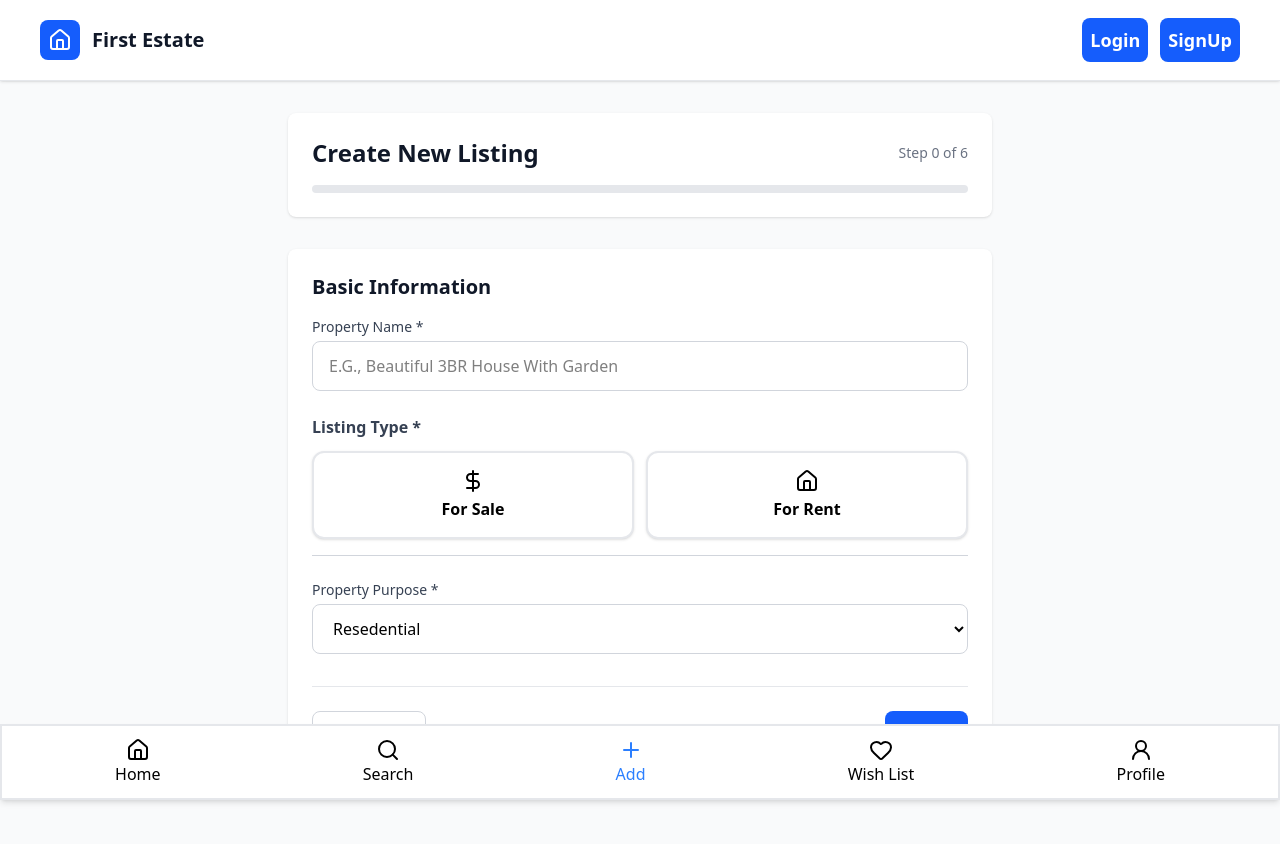
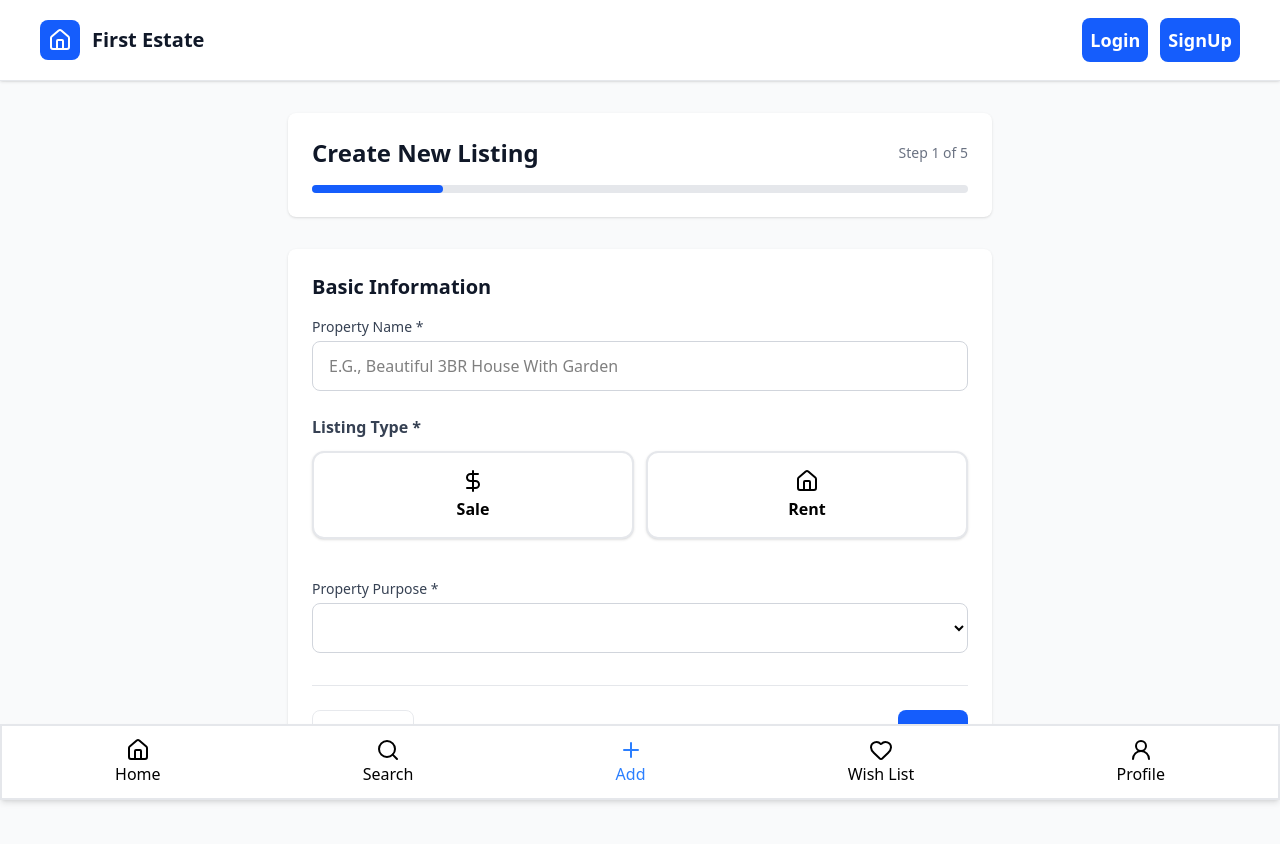
Before and after one commit to o064/REstate-front-end, a React (Vite) app: page /add in a window 1280 px wide. Shown: the top 844 px of the page. Built offline with nearby package versions, Linux system fonts and the light colour scheme.

Commit message:
handle steps and form validation and submit

```diff
--- a/src/components/AddListing/BasicInfoStep.tsx
+++ b/src/components/AddListing/BasicInfoStep.tsx
@@ -1,8 +1,6 @@
-import { useState } from 'react';
 import Input from '../../ui/Input';
 import InputField from '../../ui/InputField';
 import Step from './Step';
-import OptionSelector from '../../ui/OptionSelector';
 import Select from '../../ui/Select';
 import Option from '../../ui/Option';
 import { PropertyPurposeOptions, PropertyTypeOptions } from '../../constants/options';
@@ -12,7 +10,7 @@ import { ControlledSelector } from '../../ui/ControllerSelector';
 import ErrorMessage from '../../ui/ErrorMessage';
 
 function BasicInfoStep() {
-  const { register, control } = useFormContext();
+  const { register, control, trigger } = useFormContext();
   return (
     <Step title="basic information">
       {/* property name */}
--- a/src/components/AddListing/ImageUploadStep.tsx
+++ b/src/components/AddListing/ImageUploadStep.tsx
@@ -0,0 +1,5 @@
+function ImageUploadStep() {
+  return <div></div>;
+}
+
+export default ImageUploadStep;
--- a/src/constants/options.tsx
+++ b/src/constants/options.tsx
@@ -17,8 +17,8 @@ export const PropertyPurposeOptions = [
   { value: 'other', label: 'other' },
 ];
 export const PropertyTypeOptions = [
-  { value: 'for sale', icon: <DollarSign /> },
-  { value: 'for rent', icon: <Home /> },
+  { value: 'sale', icon: <DollarSign /> },
+  { value: 'rent', icon: <Home /> },
 ];
 export const amenityOptions = [
   { value: 'parking', label: 'Parking', icon: <Car /> },
--- a/src/pages/AddListing.tsx
+++ b/src/pages/AddListing.tsx
@@ -3,30 +3,88 @@ import BasicInfoStep from '../components/AddListing/BasicInfoStep';
 import DescriptionAmenitiesStep from '../components/AddListing/DescriptionAmenitiesStep';
 import LocationStep from '../components/AddListing/LocationStep';
 import PricePropertyDetailsStep from '../components/AddListing/PricePropertyDetailsStep';
+import Button from '../ui/Button';
+import { useEffect, useState } from 'react';
+import ImageUploadStep from '../components/AddListing/ImageUploadStep';
+import { CheckCircle } from 'lucide-react';
+import type { ListingFormInputs } from '../types/property';
+export const stepFields: Record<number, (keyof ListingFormInputs)[]> = {
+  1: ['name', 'purpose', 'type'],
+  2: ['address', 'city'],
+  3: ['price', 'square', 'bedrooms', 'bathrooms'],
+  4: ['description', 'amenities'],
+  5: ['images'],
+};
+function AddListing() {
+  const methods = useForm<ListingFormInputs>({
+    mode: 'onChange',
+    defaultValues: {
+      name: '',
+      purpose: 'sale',
+      type: 'residentail',
+      address: '',
+      city: '',
+      price: 0,
+      square: 0,
+      bedrooms: 0,
+      bathrooms: 1,
+      description: '',
+      amenities: [],
+      images: [],
+    },
+  });
+  const [step, setStep] = useState<number>(1);
 
-function AddListing() {
-  const methods = useForm({
-    mode: 'onChange',
-  });
-  const step = 0;
+  async function nextStep() {
+    if (step >= 5) return;
+    const isStepValid = await methods.trigger(stepFields[step]);
+    if (!isStepValid) return; // stop if validation fails
+    setStep((step) => step + 1);
+  }
+  function prevStep() {
+    if (step <= 1) return;
+    setStep((step) => step - 1);
+  }
   function onSubmit(data: any) {
     console.log(data);
   }
+  //  scroll to top when step changes
+  useEffect(() => {
+    window.scrollTo({ top: 0, behavior: 'smooth' });
+  }, [step]);
+
+  if (step === 6) {
+    return (
+      <div className="min-h-screen bg-gradient-to-br from-green-50 to-blue-50 flex items-center justify-center p-4">
+        <div className="max-w-md w-full bg-white rounded-xl shadow-lg p-8 text-center">
+          <div className="w-16 h-16 bg-green-100 rounded-full flex items-center justify-center mx-auto mb-4">
+            <CheckCircle className="h-8 w-8 text-green-600" />
+          </div>
+          <h2 className="text-2xl font-bold text-gray-900 mb-2">Listing Created!</h2>
+          <p className="text-gray-600 mb-4">
+            Your property has been successfully listed on First Estate.
+          </p>
+          <p className="text-sm text-gray-500">Redirecting to home page...</p>
+        </div>
+      </div>
+    );
+  }
+
   return (
-    <div className="min-h-screen bg-gray-50 py-8">
+    <main className=" min-h-screen bg-gray-50 py-8">
       <div className="max-w-3xl mx-auto px-4 sm:px-6 lg:px-8">
         {/* Header */}
         <div className="bg-white rounded-lg shadow-sm p-6 mb-8">
           <div className="flex items-center justify-between mb-4">
             <h1 className="text-2xl font-bold text-gray-900">Create New Listing</h1>
-            <div className="text-sm text-gray-500">Step {step} of 6</div>
+            <div className="text-sm text-gray-500">Step {step} of 5</div>
           </div>
 
           {/* Progress Bar */}
           <div className="w-full bg-gray-200 rounded-full h-2">
             <div
               className="bg-blue-600 h-2 rounded-full transition-all duration-300"
-              style={{ width: `${(step / 6) * 100}%` }}
+              style={{ width: `${(step / 5) * 100}%` }}
             ></div>
           </div>
         </div>
@@ -35,23 +93,42 @@ function AddListing() {
         <FormProvider {...methods}>
           <form
             onSubmit={methods.handleSubmit(onSubmit)}
-            className="bg-white rounded-lg shadow-sm p-6"
+            className="bg-white rounded-lg shadow-sm p-6 mb-20"
           >
-            {/* step information */}
-            <BasicInfoStep />
+            {/*  information steps */}
+
+            {step == 1 && <BasicInfoStep />}
+            {step == 2 && <LocationStep />}
+            {step == 3 && <PricePropertyDetailsStep />}
+            {step == 4 && <DescriptionAmenitiesStep />}
+            {step == 5 && <ImageUploadStep />}
             {/* Navigation Buttons */}
-            <div className="flex justify-between mt-8 pt-6 border-t border-gray-200">
-              <button className="px-6 py-2 border border-gray-300 rounded-lg text-gray-700 hover:bg-gray-50 disabled:opacity-50 disabled:cursor-not-allowed">
-                Previous
-              </button>
-              <button className="px-6 py-2 bg-blue-600 text-white rounded-lg hover:bg-blue-700">
-                Next
-              </button>
+            <div className="flex justify-between gap-6 mt-8 pt-6 border-t border-gray-200">
+              {step >= 1 && (
+                <Button
+                  variant="secondary"
+                  fullWidth={false}
+                  onClick={prevStep}
+                  type="button"
+                  disabled={step == 1}
+                >
+                  Previous
+                </Button>
+              )}
+              {step < 5 ? (
+                <Button variant="primary" fullWidth={false} onClick={nextStep} type="button">
+                  Next
+                </Button>
+              ) : (
+                <Button variant="primary" fullWidth={false} onClick={nextStep} type="submit">
+                  Create Listing
+                </Button>
+              )}
             </div>
           </form>
         </FormProvider>
       </div>
-    </div>
+    </main>
   );
 }
 
--- a/src/pages/SignUp.tsx
+++ b/src/pages/SignUp.tsx
@@ -24,7 +24,12 @@ type signUpInputs = {
   type: UserType;
 };
 function Signup() {
-  const { register, handleSubmit, control } = useForm<signUpInputs>({
+  const {
+    register,
+    handleSubmit,
+    control,
+    formState: { errors },
+  } = useForm<signUpInputs>({
     defaultValues: {
       email: '',
       password: '',
@@ -60,6 +65,7 @@ function Signup() {
             control={control}
             rules={{ required: 'Please select a user type' }}
             title="I am signing up as a:"
+            className="border-b border-gray-300"
             options={[
               { value: 'buyer', icon: <User /> },
               { value: 'vendor', icon: <Building2 /> },
@@ -74,12 +80,12 @@ function Signup() {
               className="pl-10"
               {...register('email', emailValidation)}
             />
-            <ErrorMessage name="email" />
+            {errors.email && <ErrorMessage>{errors.email.message}</ErrorMessage>}
           </InputField>
           {/* password */}
           <InputField id="password" label="Password">
             <PasswordInput id="password" {...register('password', passwordValidtion)} />
-            <ErrorMessage name="password" />
+            {errors.password && <ErrorMessage>{errors.password.message}</ErrorMessage>}
           </InputField>
           {/* full Name */}
           <InputField id="name" label="Full Name">
@@ -90,7 +96,7 @@ function Signup() {
               {...register('name', nameValidation)}
             />
 
-            <ErrorMessage name="name" />
+            {errors.name && <ErrorMessage>{errors.name.message}</ErrorMessage>}
           </InputField>
           {/* phone number */}
           <InputField id="phone" label="Phone Number" icon={<Phone />}>
@@ -101,7 +107,7 @@ function Signup() {
               className="pl-10"
               {...register('phone', phoneValidation)}
             />
-            <ErrorMessage name="phone" />
+            {errors.phone && <ErrorMessage>{errors.phone.message}</ErrorMessage>}
           </InputField>
           {/* actions  */}
           <AuthActions actionFor="create account" />
--- a/src/types/property.ts
+++ b/src/types/property.ts
@@ -1,4 +1,5 @@
 export type PropertyPurpose = "sale" | "rent";
+export type PropertyType = "commercial" | "residentail";
 
 export type Property = {
     id: string;
@@ -16,3 +17,27 @@ export type PropertyWithAgency = Property & {
     agencyName: string;
     vendorName: string;
 };
+
+export type ListingFormInputs = {
+    // Step 1
+    name: string;
+    purpose: PropertyPurpose;
+    type: PropertyType;
+
+    // Step 2
+    address: string;
+    city: string;
+
+    // Step 3
+    price: number;
+    square: number;
+    bedrooms: number;
+    bathrooms: number;
+
+    // Step 4
+    description: string;
+    amenities: string[]; // multiple selections
+
+    // Step 5
+    images: string[];
+};
--- a/src/ui/Button.tsx
+++ b/src/ui/Button.tsx
@@ -8,20 +8,22 @@ type ButtonProps = React.ButtonHTMLAttributes<HTMLButtonElement> & {
   className?: string;
   to?: string;
   fullWidth?: boolean;
-  icon?:ReactNode;
+  icon?: ReactNode;
+  onClick?: () => void;
 };
 
 function Button({
   children,
   variant = 'primary',
   className,
+  onClick,
   to,
   fullWidth = true,
   icon,
   ...rest
 }: ButtonProps) {
   const base =
-    'inline-flex items-center justify-center gap-2 font-semibold rounded-lg transition-all focus:outline-none focus:ring-2 focus:ring-offset-2';
+    'inline-flex items-center justify-center gap-2 font-semibold rounded-lg transition-all focus:outline-none focus:ring-2 focus:ring-offset-2 disabled:opacity-50 disabled:cursor-not-allowed';
 
   const variants: Record<ButtonVariants, string> = {
     primary: 'bg-blue-600 text-white hover:bg-blue-700 focus:ring-blue-500 disabled:bg-blue-300',
@@ -48,8 +50,10 @@ function Button({
   }
 
   return (
-    <button className={combined} {...rest}>
-      <div className='flex gap-2'>{children} {icon}</div>
+    <button className={combined} {...rest} onClick={onClick}>
+      <div className="flex gap-2">
+        {children} {icon}
+      </div>
     </button>
   );
 }
--- a/src/ui/ControllerSelector.tsx
+++ b/src/ui/ControllerSelector.tsx
@@ -7,6 +7,7 @@ type ControlledSelectorProps<T extends Record<string, any>> = {
   rules?: object;
   title: string;
   options: { value: string; icon: React.ReactNode; label?: string }[];
+  className?: string;
 };
 
 export function ControlledSelector<T extends Record<string, any>>({
@@ -15,6 +16,7 @@ export function ControlledSelector<T extends Record<string, any>>({
   rules,
   title,
   options,
+  className = '',
 }: ControlledSelectorProps<T>) {
   return (
     <Controller
@@ -27,6 +29,7 @@ export function ControlledSelector<T extends Record<string, any>>({
           value={field.value}
           onChange={field.onChange}
           options={options}
+          className={className}
         />
       )}
     />
--- a/src/ui/ErrorMessage.tsx
+++ b/src/ui/ErrorMessage.tsx
@@ -1,12 +1,26 @@
-// ErrorMessage.tsx
-import { useFormContext } from 'react-hook-form';
+import { useFormContext, type FieldError, type FieldErrorsImpl, type Merge } from 'react-hook-form';
 
-export default function ErrorMessage({ name }: { name: string }) {
-  const {
-    formState: { errors },
-  } = useFormContext();
+type ErrorType = string | FieldError | Merge<FieldError, FieldErrorsImpl<any>> | undefined;
 
-  const error = errors[name]?.message as string | undefined;
+type ErrorMessageProps = { name: string; children?: never } | { name?: never; children: ErrorType };
 
-  return error ? <p className="text-red-500 text-sm mt-1">{error}</p> : null;
+export default function ErrorMessage(props: ErrorMessageProps) {
+  const form = useFormContext();
+  let message: string | undefined;
+
+  if ('name' in props && props.name) {
+    const fieldError = form?.formState?.errors?.[props.name as keyof typeof form.formState.errors];
+    if (fieldError && typeof fieldError === 'object' && 'message' in fieldError) {
+      message = fieldError.message as string;
+    }
+  } else if ('children' in props) {
+    const { children } = props;
+    if (typeof children === 'string') {
+      message = children;
+    } else if (typeof children === 'object' && children && 'message' in children) {
+      message = children.message as string;
+    }
+  }
+
+  return message ? <p className="text-red-500 text-sm mt-1 font-medium">{message}</p> : null;
 }
--- a/src/ui/OptionSelector.tsx
+++ b/src/ui/OptionSelector.tsx
@@ -2,7 +2,7 @@ import type { ReactNode } from 'react';
 import OptionSelectorOption from './OptionSelectorOption';
 
 type Option<T> = {
-  value: T;
+  value: T ;
   icon: ReactNode;
   label?: string;
 };
@@ -23,7 +23,7 @@ function OptionSelector<T extends string>({
   className = '',
 }: OptionSelectorProps<T>) {
   return (
-    <div className={`mb-6 border-b border-gray-300 pb-4 ${className}`}>
+    <div className={`mb-6 pb-4 ${className}`}>
       <label className="block text-base font-semibold text-gray-700 mb-3">{title}</label>
       <div className="grid grid-cols-2 gap-3">
         {options.map((opt) => (
```
